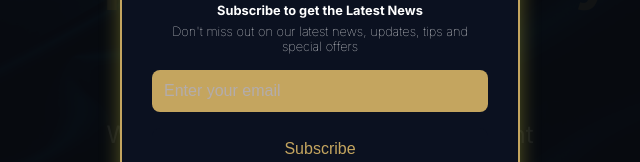
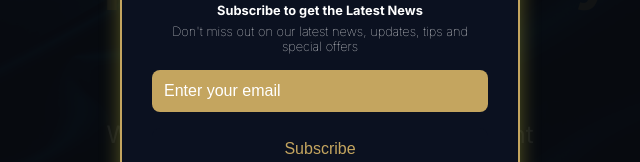
Before and after one commit to develhope/FE-PT-7-TeamProject-2, a React (Vite) app: page / in a window 1280 px wide. Shown: the part 337-499 px from the top of the page, without its empty margins (320-960 px from the left). Built offline with nearby package versions, Linux system fonts and the light colour scheme.

Commit message:
fix popup

```diff
--- a/src/components/NewsletterPopup/NewsletterPopup.css
+++ b/src/components/NewsletterPopup/NewsletterPopup.css
@@ -71,10 +71,12 @@ body {
   font-size: 1em;
   background-color: #C4A55F;
   color: #ffffff;
-  caret-color: #ffffff;
 }
 
-
+.popup-box input[type="email"]::placeholder{
+  color: #ffffff;
+  opacity: 1;
+}
 /* Bottone submit */
 .popup-box input[type="submit"] {
   width: 100%;
```
